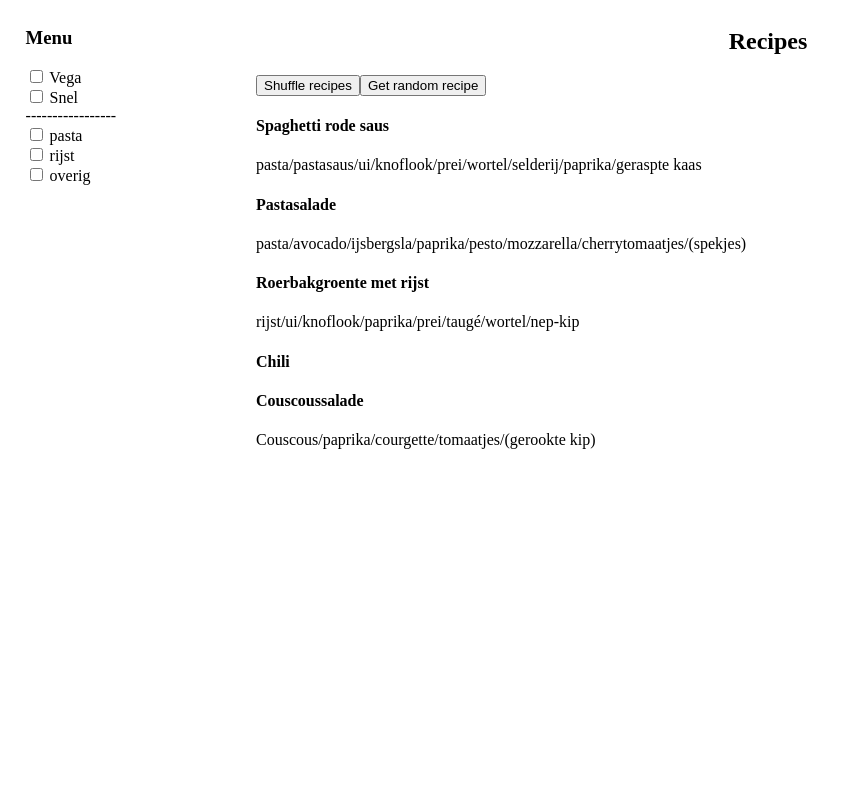
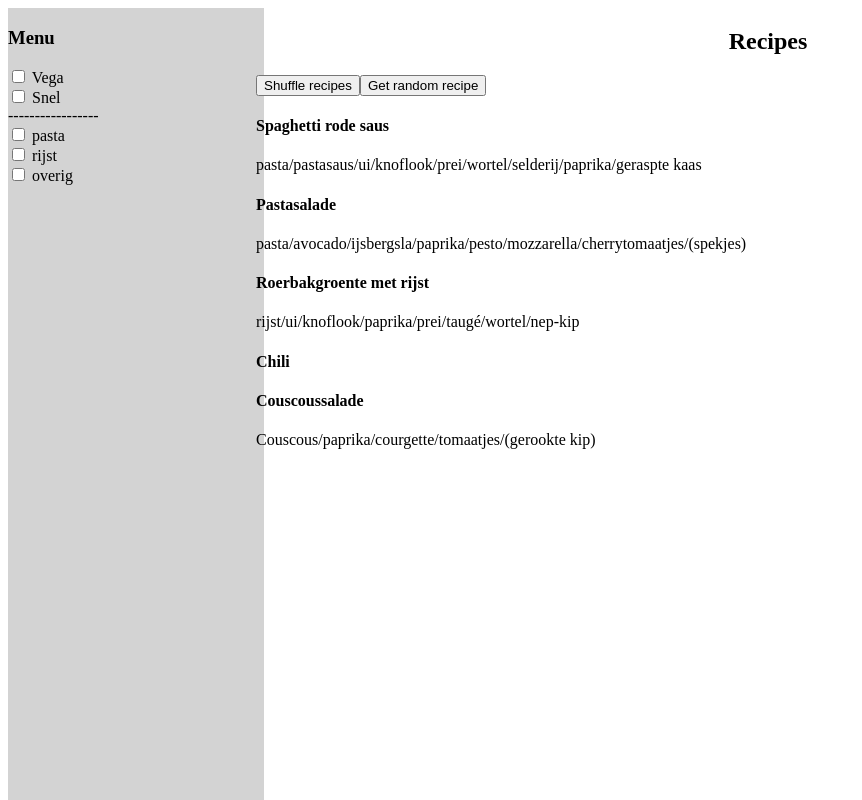
Before and after one commit to syh7/Koala-Tree-Frontend, an Angular app: page / in a window 1280 px wide. Shown: the whole page, without its empty margins (0-862 px from the left). Built offline with nearby package versions, Linux system fonts and the light colour scheme.

Commit message:
Divide page in two columns

```diff
--- a/src/app/recipe-list/recipe-list.component.css
+++ b/src/app/recipe-list/recipe-list.component.css
@@ -5,14 +5,19 @@ h2 {
     text-align: center;
 }
 
+.recipe-container {
+    display: flex;
+}
 
 .sidebar {
+    background-color: lightgrey;
     position: fixed;
-    left: 2%;
     width: 20%;
+    height: 100%;
 }
 .content {
     position: fixed;
+    width: 80%;
+    height: 100%;
     right: 0;
-    width: 80%;
 }
--- a/src/app/recipe-list/recipe-list.component.html
+++ b/src/app/recipe-list/recipe-list.component.html
@@ -1,3 +1,4 @@
+<div class="recipe-container">
     <div id="menuDiv" class="sidebar">
         <h3> Menu </h3>
         <label>
@@ -32,3 +33,4 @@
             </p>
         </div>
     </div>
+</div>
```
Lines whose indentation alone changed are shown as unchanged.
